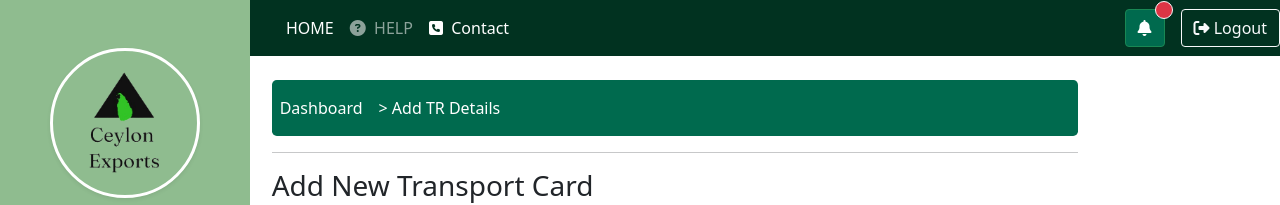
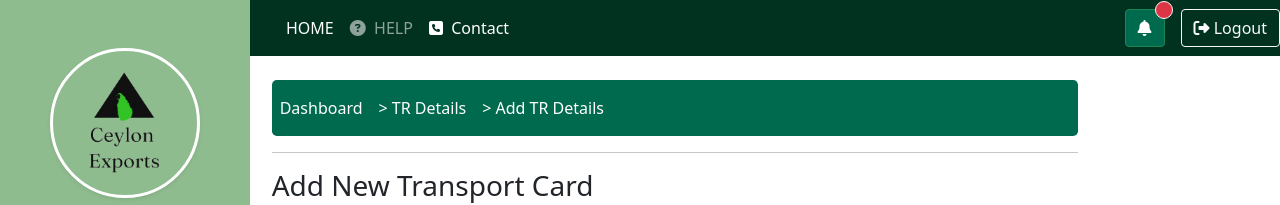
Before and after one commit to IT21062438/ExportManagement, a React (Create React App) app in the folder client/: page /addtr in a window 1280 px wide. Shown: the top 205 px of the page. Built offline with nearby package versions, Linux system fonts and the light colour scheme.

Commit message:
Update CreateTransport.js

```diff
--- a/client/src/components/CreateTransport.js
+++ b/client/src/components/CreateTransport.js
@@ -224,6 +224,15 @@ export default class CreateTransport extends Component {
                       Dashboard
                     </a>
                   </li>
+                  <li class="nav-item active">
+                    <a
+                      style={{ textDecoration: "none", color: "white" }}
+                      class="nav-link"
+                      href="/hometr"
+                    >
+                      &#62; TR Details
+                    </a>
+                  </li>
                   <li class="nav-item">
                     <a
                       style={{ textDecoration: "none", color: "white" }}
```
